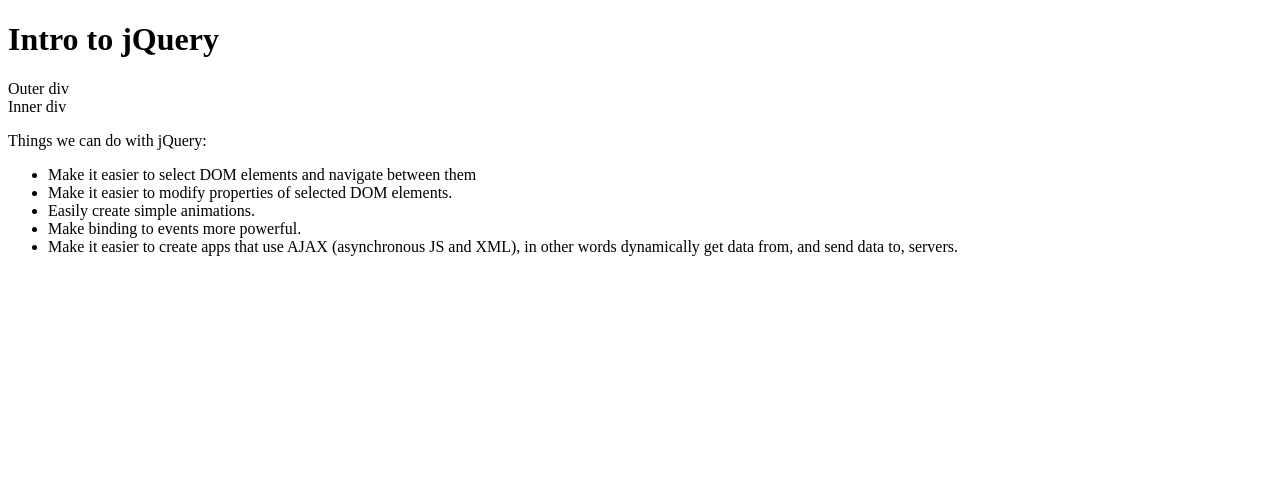
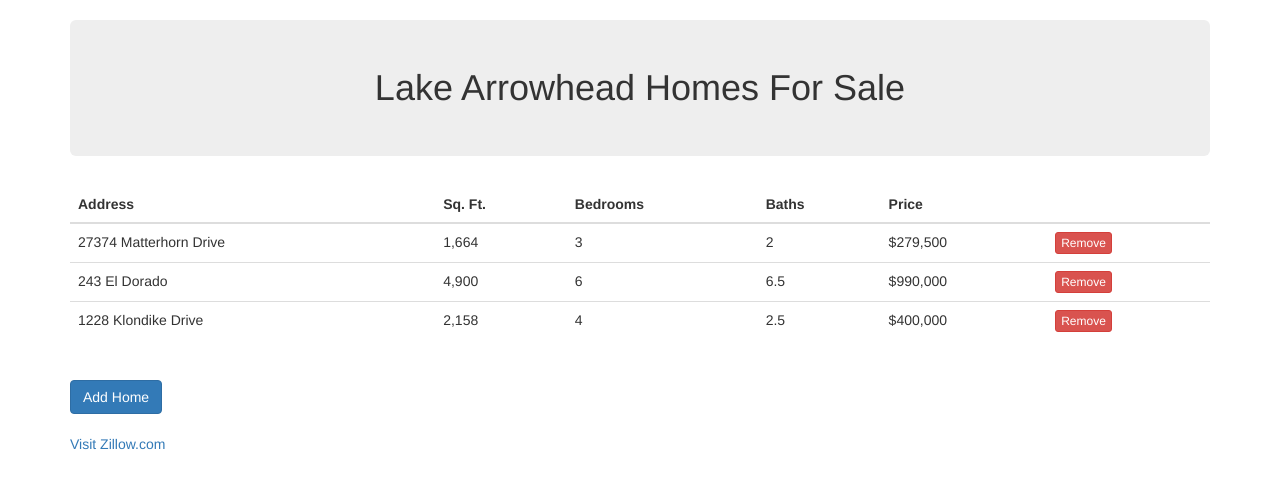
Before and after one commit to Dujota/jquery-class-example, a plain HTML site: page index.html in a window 1280 px wide. Drawn offline with nearby package versions, Linux system fonts and the light colour scheme.

Commit message:
part 1 & 2 examples completed

```diff
--- a/index.html
+++ b/index.html
@@ -6,31 +6,62 @@
   <meta name="viewport" content="width=device-width, initial-scale=1.0">
   <title>First JQuery </title>
 
+  <!-- BootstrapCSS -->
+  <link rel="stylesheet" href="https://maxcdn.bootstrapcdn.com/bootstrap/3.3.6/css/bootstrap.min.css"
+    integrity="sha384-1q8mTJOASx8j1Au+a5WDVnPi2lkFfwwEAa8hDDdjZlpLegxhjVME1fgjWPGmkzs7" crossorigin="anonymous">
+
+  <!-- JQuery Import -->
   <script src="https://code.jquery.com/jquery-3.2.1.min.js"
     integrity="sha256-hwg4gsxgFZhOsEEamdOYGBf13FyQuiTwlAQgxVSNgt4=" crossorigin="anonymous"></script>
+
+  <!-- MY JS -->
+  <script defer src="js/app.js"></script>
 </head>
 
-<body>
-  <h1>Intro to jQuery</h1>
+<body class="container">
 
-  <div id="outer">
-    Outer div
-    <div id="inner" class="big-and-round">
-      Inner div
-    </div>
-  </div>
+  <h1 class="jumbotron">Lake Arrowhead Homes For Sale</h1>
 
-  <p>Things we can do with jQuery:</p>
-
-  <ul>
-    <li>Make it easier to select DOM elements and navigate between them</li>
-    <li>Make it easier to modify properties of selected DOM elements.</li>
-    <li>Easily create simple animations.</li>
-    <li class="special-li">Make binding to events more powerful.</li>
-    <li>Make it easier to create apps that use AJAX (asynchronous JS and XML), in other words dynamically get data from,
-      and send data to, servers.</li>
-  </ul>
-
+  <table id="homes" class="table">
+    <thead>
+      <tr>
+        <th>Address</th>
+        <th>Sq. Ft.</th>
+        <th>Bedrooms</th>
+        <th>Baths</th>
+        <th>Price</th>
+        <th></th>
+      </tr>
+    </thead>
+    <tbody>
+      <tr>
+        <td>27374 Matterhorn Drive</td>
+        <td>1,664</td>
+        <td>3</td>
+        <td>2</td>
+        <td>$279,500</td>
+        <td><button class="btn btn-xs btn-danger">Remove</button></td>
+      </tr>
+      <tr>
+        <td>243 El Dorado</td>
+        <td>4,900</td>
+        <td>6</td>
+        <td>6.5</td>
+        <td>$990,000</td>
+        <td><button class="btn btn-xs btn-danger">Remove</button></td>
+      </tr>
+      <tr>
+        <td>1228 Klondike Drive</td>
+        <td>2,158</td>
+        <td>4</td>
+        <td>2.5</td>
+        <td>$400,000</td>
+        <td><button class="btn btn-xs btn-danger">Remove</button></td>
+      </tr>
+    </tbody>
+  </table>
+  <br>
+  <button id="addHome" class="btn btn-danger">Add Home</button>
 
 </body>
 
--- a/js/app.js
+++ b/js/app.js
@@ -0,0 +1,78 @@
+const newHomes = [
+  { address: '27569 Cedarwood Drive', sf: '2,535', bedrooms: 3, baths: 2.5, price: '$496,500' },
+  { address: '316 Annandale Drive', sf: '1,326', bedrooms: 4, baths: 2, price: '$275,000' },
+  { address: '251 Grandview Road', sf: '3,800', bedrooms: 3, baths: 2, price: '$699,900' },
+  { address: '28571 Manitoba', sf: '2,960', bedrooms: 4, baths: 3.5, price: '$775,000' },
+];
+
+// Add and remove Class
+$('#addHome')
+  .removeClass('btn-danger')
+  .addClass('btn-primary');
+
+// center jumbotron
+$('h1').addClass('text-center');
+
+// hasClass
+const isStyled = $('p').hasClass('left-aligned big');
+
+console.log('isStyled', isStyled);
+
+// Create a Link and append to the body
+// returns a jQuery set of new DOM elements
+const $newLink = $('<br><br><a id="zillowLink" href="http://www.zillow.com">Visit Zillow.com</a>');
+console.log($newLink);
+
+// RENDER TO DOCUMENT
+$('body').append($newLink);
+
+// Modifying Attributes
+$('#zillowLink').attr('target', '_blank');
+
+// removeAttr() works the same way s attr()
+console.log($('#zillowLink').attr('href'));
+
+// Typical Vanilla Event Listener
+document.addEventListener('click', function(e) {
+  // console.log('vanillaJS', e);
+});
+
+// EVENT LISTENERS
+$('#addHome').on('click', function(e) {
+  console.log(e.target);
+
+  const newHomeToAdd = newHomes[0];
+  // grab a random addrr
+
+  newHome = newHome.filter(function(home) {
+    return home.address !== newHomeToAdd.address;
+  });
+
+  const newHome = $(`<tr>
+  <td>${newHomeToAdd.address}</td>
+  <td>${newHomeToAdd.sf}</td>
+  <td>${newHomeToAdd.bedrooms}</td>
+  <td>${newHomeToAdd.baths}</td>
+  <td>${newHomeToAdd.price}</td>
+  <td><button class="btn btn-xs btn-danger">Remove</button></td>
+</tr>`);
+
+  $('#homes tbody').append(newHome);
+});
+
+// Listener that delegates only to remove button
+
+$('#homes tbody').on('click', 'button', function() {
+  console.log(this);
+  // NOT GRACEFUL
+  // $(this)
+  //   .closest('tr')
+  //   .remove();
+
+  // WITH A FADEOUT!
+  $(this)
+    .closest('tr')
+    .fadeOut(1000, function() {
+      $(this).remove();
+    });
+});
```
